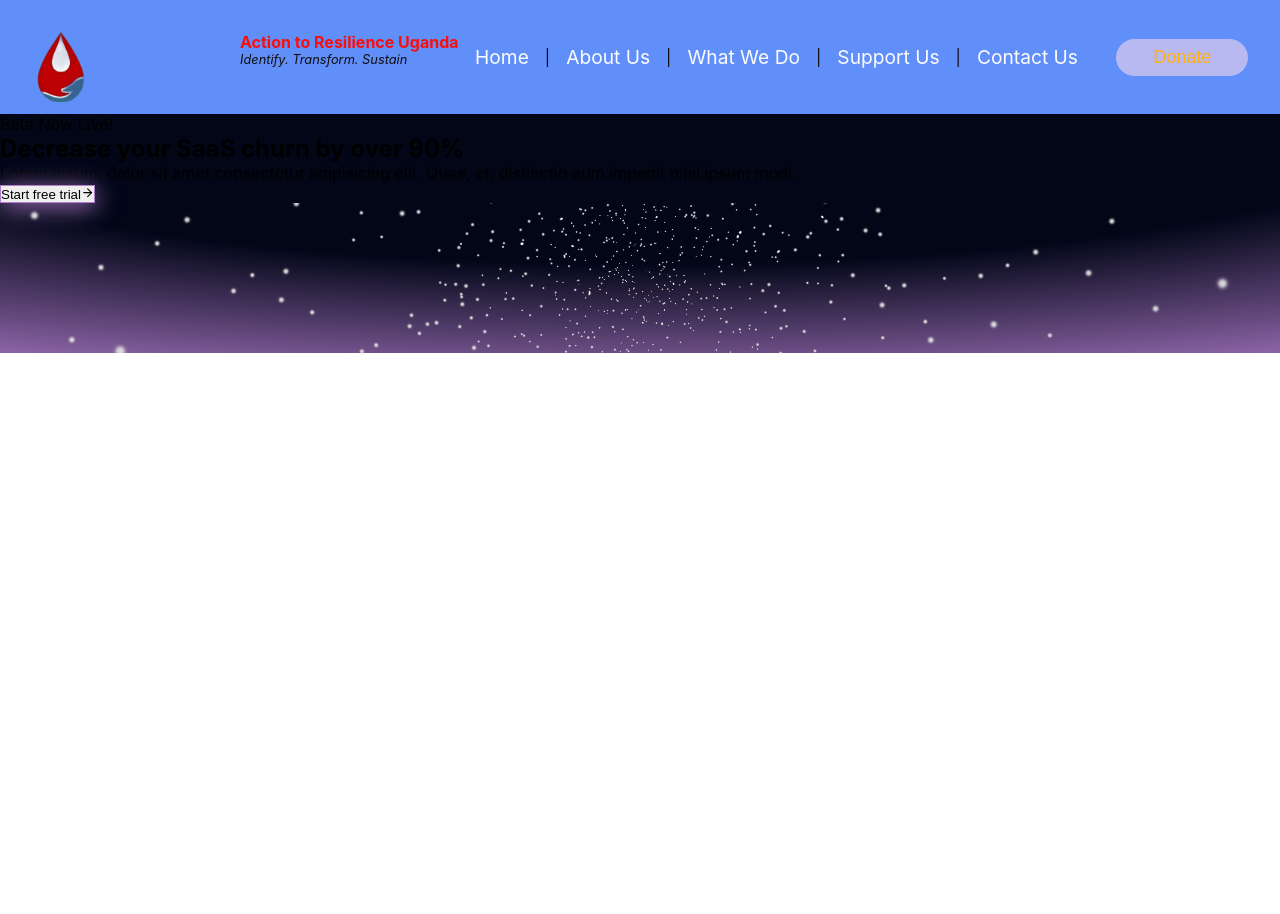
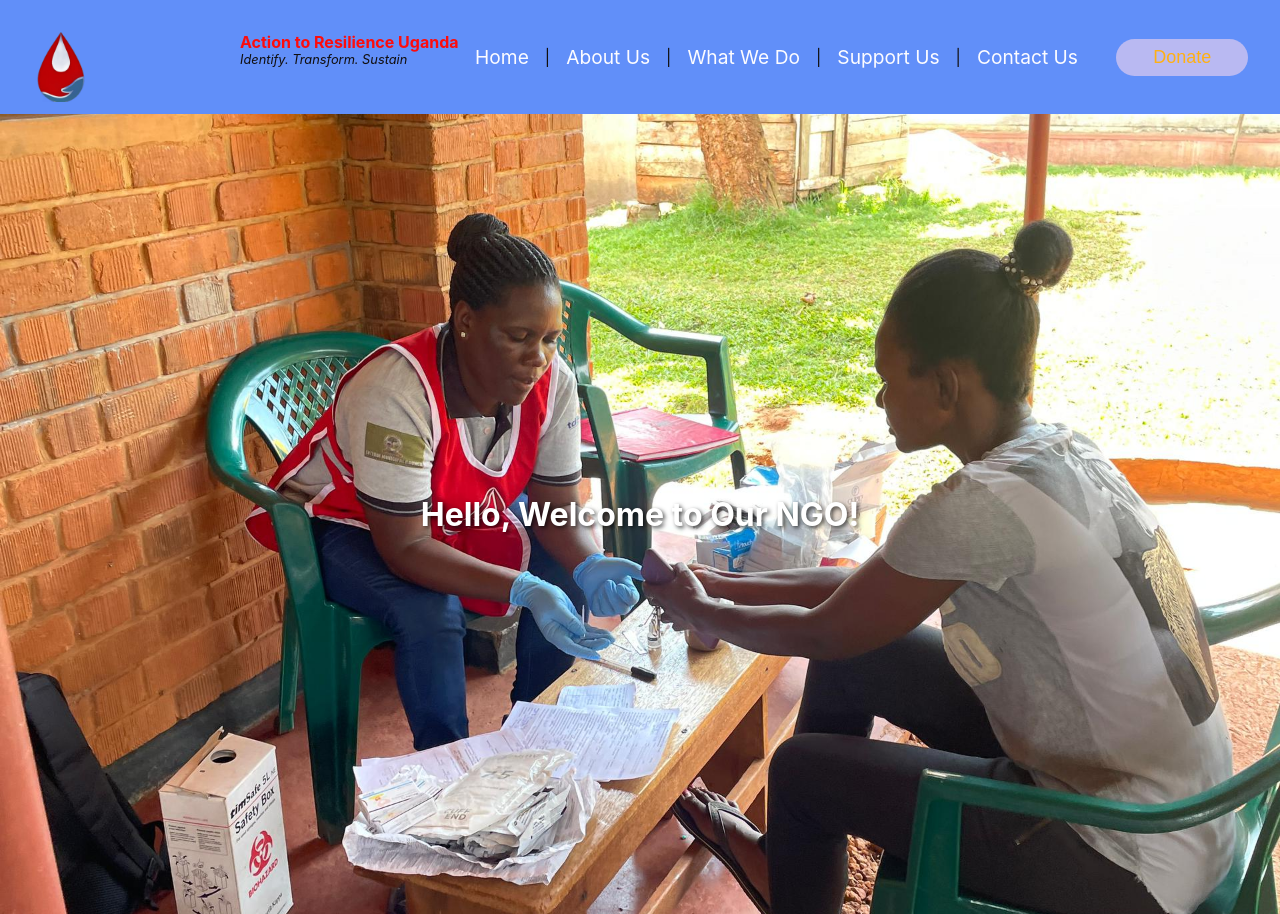
Before and after one commit to cosmah/actiontoresilienceuganda, a React (Create React App) app in the folder actiontoresilienceuganda/: page /hello in a window 1280 px wide. Before the commit the page ends 800 px from the top, so only its background shows below. Built offline with nearby package versions, Linux system fonts and the light colour scheme.

Commit message:
added landing page image

```diff
--- a/actiontoresilienceuganda/package.json
+++ b/actiontoresilienceuganda/package.json
@@ -19,7 +19,7 @@
   },
   "scripts": {
     "start": "react-scripts start",
-    "build": "react-scripts build",
+    "build": "GENERATE_SOURCEMAP=false react-scripts build",
     "test": "react-scripts test",
     "eject": "react-scripts eject"
   },
--- a/actiontoresilienceuganda/public/index.html
+++ b/actiontoresilienceuganda/public/index.html
@@ -7,7 +7,7 @@
     <meta name="theme-color" content="#000000" />
     <meta
       name="description"
-      content="Web site created using create-react-app"
+      content="action to resiliebce is an ngo for charity and community activity"
     />
     <link rel="apple-touch-icon" href="%PUBLIC_URL%/logo.png" />
     <!--
@@ -24,7 +24,7 @@
       work correctly both with client-side routing and a non-root public URL.
       Learn how to configure a non-root public URL by running `npm run build`.
     -->
-    <title>React App</title>
+    <title>Action To Resilience Uganda</title>
   </head>
   <body>
     <noscript>You need to enable JavaScript to run this app.</noscript>
--- a/actiontoresilienceuganda/src/components/Hello/Hello.css
+++ b/actiontoresilienceuganda/src/components/Hello/Hello.css
@@ -1,73 +1,17 @@
-@import url('https://fonts.googleapis.com/css2?family=Montserrat:wght@400;700&display=swap');
-
-.hello-container {
+.header {
+  background-image: url('../../assets/2.jpeg');
+  background-size: cover;
+  background-position: center;
+  height: 100vh;
   display: flex;
-  flex-direction: column;
+  align-items: center;
   justify-content: center;
-  align-items: center;
-  height: 100vh;
-  width: 100vw;
-  background-color: #f0f0f0;
-  overflow: hidden;
-  position: relative;
-  font-family: 'Montserrat', sans-serif;
+  color: white;
+  text-shadow: 2px 2px 4px rgba(0, 0, 0, 0.7);
+  animation: fadeIn 2s ease-in;
 }
 
-.hello-title {
-  font-size: 3rem;
-  color: #333;
-  margin-bottom: 10px;
-  z-index: 1;
-  font-weight: 700;
+@keyframes fadeIn {
+  from { opacity: 0; }
+  to { opacity: 1; }
 }
-
-.hello-motto {
-  font-size: 1.5rem;
-  color: #555;
-  margin-bottom: 20px;
-  z-index: 1;
-  font-weight: 400;
-}
-
-.wave-container {
-  position: absolute;
-  bottom: 0;
-  width: 100%;
-  height: 100%;
-  overflow: hidden;
-  line-height: 0;
-}
-
-.wave {
-  position: absolute;
-  width: 200%;
-  height: 100%;
-  background: rgba(0, 0, 255, 0.5);
-  opacity: 0.7;
-  border-radius: 43%;
-  animation: wave 10s infinite linear;
-}
-
-.wave1 {
-  background: rgba(0, 0, 255, 0.5);
-  animation-delay: 0s;
-}
-
-.wave2 {
-  background: rgba(0, 255, 0, 0.5);
-  animation-delay: 2s;
-}
-
-.wave3 {
-  background: rgba(255, 0, 0, 0.5);
-  animation-delay: 4s;
-}
-
-@keyframes wave {
-  0% {
-    transform: translateX(-50%);
-  }
-  100% {
-    transform: translateX(50%);
-  }
-}
--- a/actiontoresilienceuganda/src/components/Hello/Hello.jsx
+++ b/actiontoresilienceuganda/src/components/Hello/Hello.jsx
@@ -1,75 +1,12 @@
-import { Stars } from "@react-three/drei";
-import { Canvas } from "@react-three/fiber";
-import React, { useEffect } from "react";
-import { FiArrowRight } from "react-icons/fi";
-import {
-  useMotionTemplate,
-  useMotionValue,
-  motion,
-  animate,
-} from "framer-motion";
+import React from "react";
 import "./Hello.css";
 
-const COLORS_TOP = ["#13FFAA", "#1E67C6", "#CE84CF", "#DD335C"];
-
 const Hello = (props) => {
-  const color = useMotionValue(COLORS_TOP[0]);
-
-  useEffect(() => {
-    animate(color, COLORS_TOP, {
-      ease: "easeInOut",
-      duration: 10,
-      repeat: Infinity,
-      repeatType: "mirror",
-    });
-  }, [color]);
-
-  const backgroundImage = useMotionTemplate`radial-gradient(125% 125% at 50% 0%, #020617 50%, ${color})`;
-  const border = useMotionTemplate`1px solid ${color}`;
-  const boxShadow = useMotionTemplate`0px 4px 24px ${color}`;
-
   return (
-    <motion.section
-      style={{
-        backgroundImage,
-      }}
-      className="relative grid min-h-screen place-content-center overflow-hidden bg-gray-950 px-4 py-24 text-gray-200"
-    >
-      <div className="relative z-10 flex flex-col items-center">
-        <span className="mb-1.5 inline-block rounded-full bg-gray-600/50 px-3 py-1.5 text-sm">
-          Beta Now Live!
-        </span>
-        <h1 className="max-w-3xl bg-gradient-to-br from-white to-gray-400 bg-clip-text text-center text-3xl font-medium leading-tight text-transparent sm:text-5xl sm:leading-tight md:text-7xl md:leading-tight">
-          Decrease your SaaS churn by over 90%
-        </h1>
-        <p className="my-6 max-w-xl text-center text-base leading-relaxed md:text-lg md:leading-relaxed">
-          Lorem ipsum, dolor sit amet consectetur adipisicing elit. Quae, et,
-          distinctio eum impedit nihil ipsum modi.
-        </p>
-        <motion.button
-          style={{
-            border,
-            boxShadow,
-          }}
-          whileHover={{
-            scale: 1.015,
-          }}
-          whileTap={{
-            scale: 0.985,
-          }}
-          className="group relative flex w-fit items-center gap-1.5 rounded-full bg-gray-950/10 px-4 py-2 text-gray-50 transition-colors hover:bg-gray-950/50"
-        >
-          Start free trial
-          <FiArrowRight className="transition-transform group-hover:-rotate-45 group-active:-rotate-12" />
-        </motion.button>
-      </div>
-
-      <div className="absolute inset-0 z-0">
-        <Canvas>
-          <Stars radius={50} count={2500} factor={4} fade speed={2} />
-        </Canvas>
-      </div>
-    </motion.section>
+    <div className='header'>
+      <h1>Hello, Welcome to Our NGO!</h1>
+    </div>
   );
 };
+
 export default Hello;
```
Also changed, not shown: 1 other file (tests, documents, lock files or other folders).
